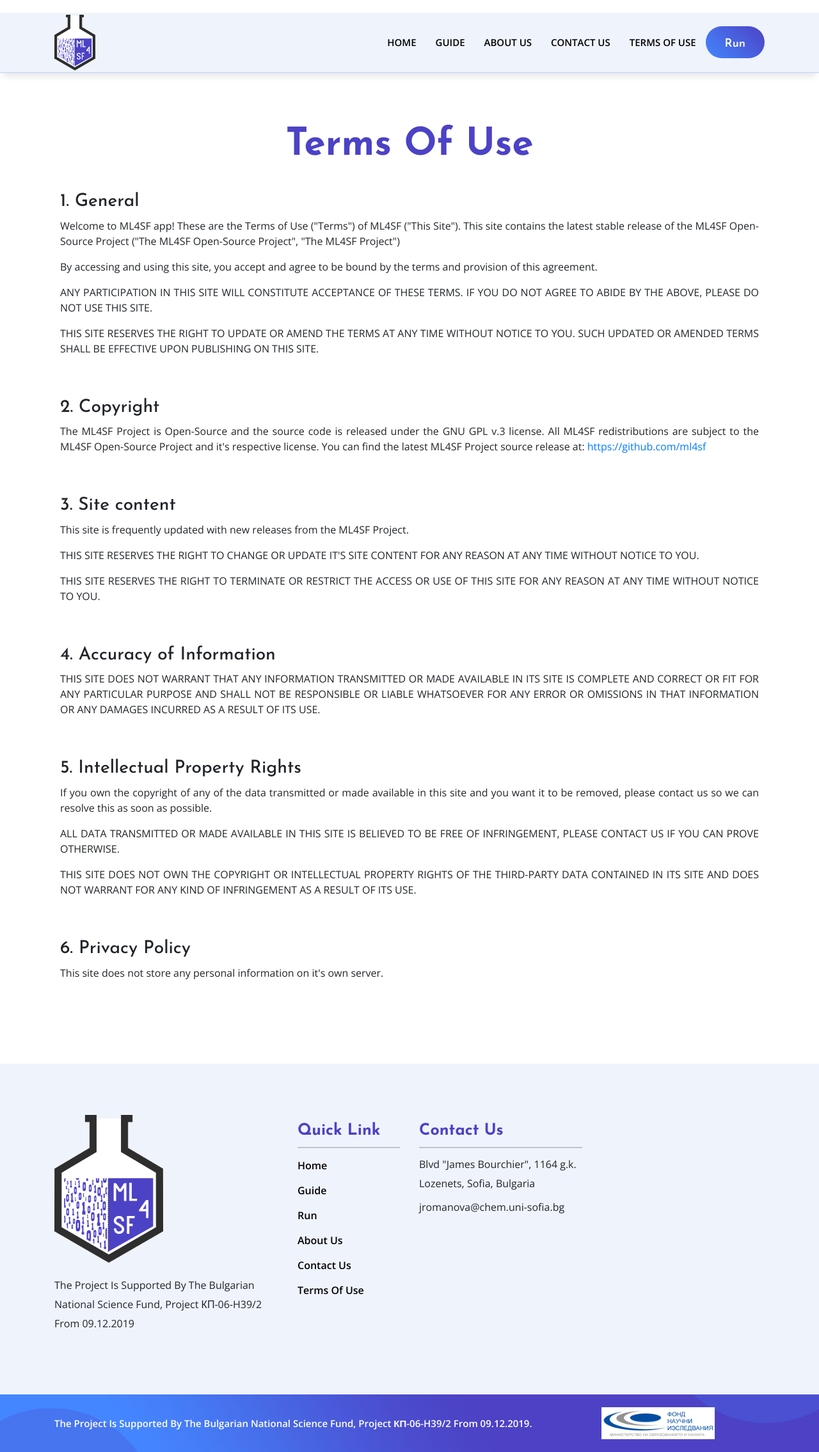
After one commit to ml4sf/ml4sf-webapp, a Flask app: page /terms in a window 1280 px wide. The commit adds this page. Shown: the whole page at 64% size. Run offline with Flask 2, Linux system fonts and the light colour scheme; some libraries are stand-ins or nearby versions.

Commit message:
terms of use

```diff
--- a/calc/molecular_properties_calculation.py
+++ b/calc/molecular_properties_calculation.py
@@ -385,7 +385,7 @@ class PropertiesCalculation:
         del d['inp_mdl_str']
         del d['logger']
         del d['inp_mdl_name']
-        #del d['drc_ann_prediction']
+        del d['drc_ann_prediction']
         return d
 
 
--- /dev/null
+++ b/templates/terms.html
@@ -0,0 +1,268 @@
+<!DOCTYPE html>
+<html lang="en"  xml:lang="en">
+<head>
+    <meta charset="UTF-8">
+    <meta name="viewport" content="width=device-width, initial-scale=1.0">
+    <meta http-equiv="X-UA-Compatible" content="ie=edge">
+    <title>Ml4SF - Machine learning for singlet fission</title>
+
+    <!-- favicon -->
+    <link rel="shortcut icon" href="/static/images/favicon.png" type="image/x-icon">
+    <!-- fontawesome -->
+    <link rel="stylesheet" href="/static/fontawesome/css/all.min.css">
+    <!-- flaticon -->
+    <link rel="stylesheet" href="/static/font/flaticon.css">
+    <!-- animate css -->
+    <link rel="stylesheet" href="/static/css/animate.css">
+    <!-- odometer -->
+    <link rel="stylesheet" href="/static/css/odometer.min.css">
+    <!-- owl carousel -->
+    <link rel="stylesheet" href="/static/css/owl.carousel.min.css">
+    <!-- slick slider -->
+    <link rel="stylesheet" href="/static/css/slick.css">
+    <!-- modal video / video popup -->
+    <link rel="stylesheet" href="/static/css/modal-video.min.css">
+    <!-- bootstrap -->
+    <link rel="stylesheet" href="/static/css/bootstrap.min.css">
+    <!-- style for this template -->
+    <link rel="stylesheet" href="/static/css/style.css">
+    <!-- responsive style -->
+    <link rel="stylesheet" href="/static/css/responsive.css">
+
+</head>
+<body data-spy="scroll" data-target=".navbar-nav">
+
+<!-- preloader begin-->
+<div class="preloader">
+    <div class="loader"></div>
+</div>
+<!-- preloader end -->
+
+<!-- scroll to top -->
+<div class="scroll-to-top my-btn">
+    <i class="fas fa-long-arrow-alt-up"></i>
+</div>
+<!-- scroll to top -->
+
+    <!-- header begin -->
+    <div class="header">
+        <div class="top-header">
+            <div class="container">
+            </div>
+        </div>
+        <div class="bottom-header">
+            <div class="container">
+                <div class="row">
+                    <div class="col-xl-3 col-lg-2 d-xl-flex d-lg-flex d-block align-items-center">
+                        <div class="row">
+                            <div class="col-xl-12 col-lg-12 col-3 d-xl-block d-lg-block d-flex align-items-center">
+                                <div class="col-md-3 px-0" >
+                                    <img src="/static/images/logo.png" alt="LOGO" class="img-fluid">
+                                </div>
+                            </div>
+                            <div class="d-xl-none d-lg-none d-block col-9">
+                                <button class="navbar-toggler" type="button" data-toggle="collapse" data-target="#navbarSupportedContent" aria-controls="navbarSupportedContent" aria-expanded="false" aria-label="Toggle navigation">
+                                    <i class="fas fa-bars"></i>
+                                </button>
+                            </div>
+                        </div>
+                    </div>
+                    <div class="col-xl-9 col-lg-10">
+                        <nav class="navbar navbar-expand-lg navbar-light">
+                            <div class="collapse navbar-collapse" id="navbarSupportedContent">
+                                <ul class="navbar-nav ml-auto">
+                                    <li class="nav-item dropdown">
+                                        <a class="nav-link" href="/#">home</a>
+                                    </li>
+                                    <li class="nav-item">
+                                        <a class="nav-link" href="/#guide">guide</a>
+                                    </li>
+                                    <li class="nav-item">
+                                        <a class="nav-link" href="/#about">about us</a>
+                                    </li>
+                                    <li class="nav-item">
+                                        <a class="nav-link" href="/#contact">contact us</a>
+                                    </li>
+                                    <li class="nav-item">
+                                        <a class="nav-link" href="/terms">Terms of Use</a>
+                                    </li>
+                                </ul>
+                                <a href="/#run" class="my-btn">run</a>
+                            </div>
+                        </nav>
+                    </div>
+                </div>
+            </div>
+        </div>
+    </div>
+    <!-- header end -->
+</div>
+<!-- header end -->
+
+
+
+<!-- contact begin -->
+<div class="process">
+    <div class="container">
+        <div class="row">
+                <div class="top-title col-12 text-center">
+                <h1>Terms of Use</h1>
+                </div>
+        </div>
+        <div class="row">
+            <div class="text-justify p-4">
+                <div>
+                    <h3>1. General</h3>
+                <p>
+                    Welcome to ML4SF app!
+                    These are the Terms of Use ("Terms") of ML4SF ("This Site").
+                    This site contains the latest stable release of the ML4SF Open-Source Project ("The ML4SF Open-Source Project", "The ML4SF Project")
+                </p>
+                <p>
+                    By accessing and using this site, you accept and agree to be bound by the terms and provision of this agreement.
+                </p>
+                <p>
+                    ANY PARTICIPATION IN THIS SITE WILL CONSTITUTE ACCEPTANCE OF THESE TERMS. IF YOU DO NOT AGREE TO ABIDE BY THE ABOVE, PLEASE DO NOT USE THIS SITE.
+                </p>
+                <p>
+                    THIS SITE RESERVES THE RIGHT TO UPDATE OR AMEND THE TERMS AT ANY TIME WITHOUT NOTICE TO YOU. SUCH UPDATED OR AMENDED TERMS SHALL BE EFFECTIVE UPON PUBLISHING ON THIS SITE.
+                </p>
+                </div>
+            </div>
+            <div class="text-justify p-4">
+                <div>
+                    <h3>2. Copyright</h3>
+                    <p>
+                        The ML4SF Project is Open-Source and the source code is released under the GNU GPL v.3 license.
+                        All ML4SF redistributions are subject to the ML4SF Open-Source Project and it's respective license.
+                        You can find the latest ML4SF Project source release at: <a href="https://github.com/ml4sf">https://github.com/ml4sf</a>
+                    </p>
+                </div>
+            </div>
+            <div class="text-justify p-4">
+                <div>
+                    <h3>3. Site content</h3>
+                    <p>
+                        This site is frequently updated with new releases from the ML4SF Project.
+                    </p>
+                    <p>
+                        THIS SITE RESERVES THE RIGHT TO CHANGE OR UPDATE IT'S SITE CONTENT FOR ANY REASON AT ANY TIME WITHOUT NOTICE TO YOU.
+                    </p>
+                    <p>
+                        THIS SITE RESERVES THE RIGHT TO TERMINATE OR RESTRICT THE ACCESS OR USE OF THIS SITE FOR ANY REASON AT ANY TIME WITHOUT NOTICE TO YOU.
+                    </p>
+                </div>
+            </div>
+            <div class="text-justify p-4">
+                <div>
+                    <h3>4. Accuracy of Information</h3>
+                    <p>
+                        THIS SITE DOES NOT WARRANT THAT ANY INFORMATION TRANSMITTED OR MADE AVAILABLE IN ITS SITE IS COMPLETE AND CORRECT OR FIT FOR
+                        ANY PARTICULAR PURPOSE AND SHALL NOT BE RESPONSIBLE OR LIABLE WHATSOEVER FOR ANY ERROR OR OMISSIONS IN THAT INFORMATION OR ANY
+                        DAMAGES INCURRED AS A RESULT OF ITS USE.
+                    </p>
+                </div>
+            </div>
+            <div class="text-justify p-4">
+                <div>
+                    <h3>5. Intellectual Property Rights</h3>
+                    <p>
+                        If you own the copyright of any of the data transmitted or made available in this site and you want it to be removed,
+                        please contact us so we can resolve this as soon as possible.
+                    </p>
+                    <p>
+                        ALL DATA TRANSMITTED OR MADE AVAILABLE IN THIS SITE IS BELIEVED TO BE FREE OF INFRINGEMENT, PLEASE CONTACT US IF YOU CAN PROVE OTHERWISE.
+                    </p>
+                    <p>
+                        THIS SITE DOES NOT OWN THE COPYRIGHT OR INTELLECTUAL PROPERTY RIGHTS OF THE THIRD-PARTY DATA CONTAINED IN ITS SITE AND
+                        DOES NOT WARRANT FOR ANY KIND OF INFRINGEMENT AS A RESULT OF ITS USE.
+                    </p>
+                </div>
+            </div>
+            <div class="text-justify p-4">
+                <div>
+                    <h3>6. Privacy Policy</h3>
+                    <p>
+                        This site does not store any personal information on it's own server.
+                    </p>
+                </div>
+            </div>
+        </div>
+    </div>
+</div>
+<!-- contact end -->
+
+
+<!-- footer begin -->
+<div class="footer">
+    <div class="main-footer">
+        <div class="container">
+            <div class="row">
+                <div class="col-xl-4 col-lg-3 col-md-6">
+                    <div class="f-about">
+                        <img src="/static/images/logo.png" alt="LOGO"/>
+                        <p>The Project Is Supported By The Bulgarian National Science Fund, Project КП-06-H39/2 From 09.12.2019</p>
+                    </div>
+                </div>
+                <div class="col-xl-2 col-lg-3 col-md-6">
+                    <div class="links">
+                        <h3>Quick Link</h3>
+                        <ul>
+                            <li><a href="/#">Home</a></li>
+                            <li><a href="/#guide">Guide</a></li>
+                            <li><a href="/#run">Run</a></li>
+                            <li><a href="/#about">About Us</a></li>
+                            <li><a href="/#contact">Contact Us</a></li>
+                            <li><a>Terms of Use</a></li>
+                        </ul>
+                    </div>
+                </div>
+                <div class="col-xl-3 col-lg-3 col-md-6">
+                    <div class="location">
+                        <h3>Contact Us</h3>
+                        <p>Blvd "James Bourchier", 1164 g.k. Lozenets, Sofia, Bulgaria</p>
+                        jromanova@chem.uni-sofia.bg
+                    </div>
+                </div>
+            </div>
+        </div>
+    </div>
+    <div class="copyright">
+        <div class="container">
+            <div class="row justify-content-xl-between justify-content-lg-between justify-content-center">
+                <div class="col-xl-9 col-lg-5 col-md-6">
+                    <div class="part-txt">
+                        <p>The project is supported by the Bulgarian National Science Fund, Project КП-06-H39/2 from 09.12.2019.</p>
+                    </div>
+                </div>
+                <div class="col-xl-3 col-lg-3 col-md-5">
+                    <img src="/static/images/fni_tansparent.png" class="fni" alt="fni">
+                </div>
+            </div>
+        </div>
+    </div>
+</div>
+<!-- footer end -->
+
+<!-- jquery -->
+<script src="/static/js/jquery-3.4.1.min.js"></script>
+<!-- jquery appear js -->
+<script src="/static/js/jquery.appear.min.js"></script>
+<!-- odometer -->
+<script src="/static/js/odometer.min.js"></script>
+<!-- owl carousel -->
+<script src="/static/js/owl.carousel.min.js"></script>
+<!-- slick slider -->
+<script src="/static/js/slick.min.js"></script>
+<!-- modal video / video popup -->
+<script src="/static/js/jquery-modal-video.min.js"></script>
+<!-- bootstrap -->
+<script src="/static/js/bootstrap.min.js"></script>
+<!-- custom javascript -->
+<script src="/static/js/main.js"></script>
+<script src="/static/js/form.js"></script>
+
+
+
+</body>
+</html>
--- a/webapp.py
+++ b/webapp.py
@@ -26,6 +26,11 @@ PATH_CALC = 'calc/molecular_properties_calculation.py'
 @application.route("/")
 def index():
     return make_response(render_template('index.html'))
+
+
+@application.route("/terms")
+def terms():
+    return make_response(render_template('terms.html'))
 
 
 @application.route('/process', methods=['POST'])
```
Also changed, not shown: templates/index.html (+15 -13 lines).
